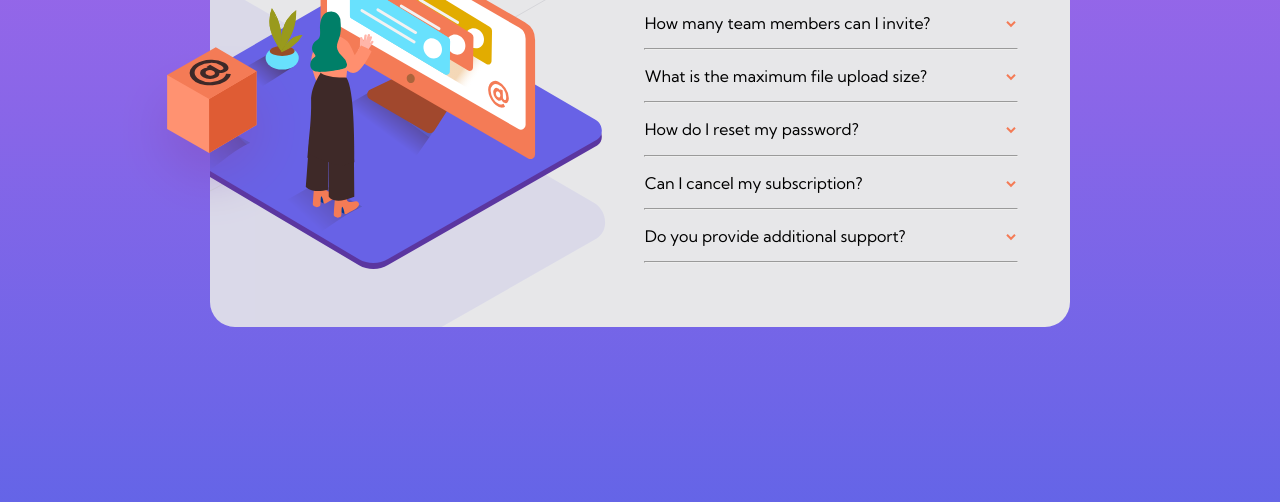
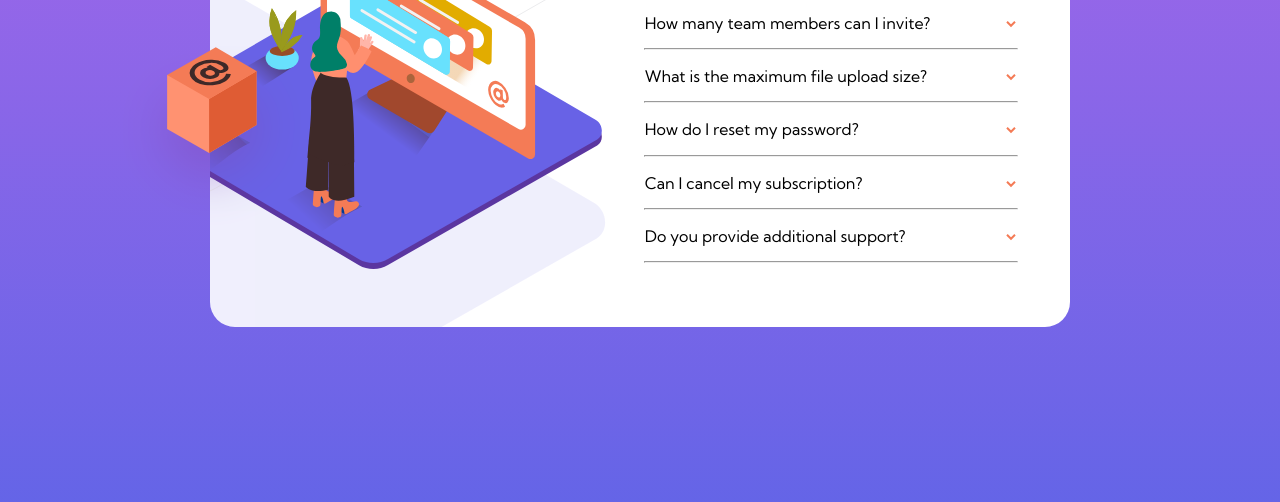
Before and after one commit to Kirp/faq-accordion-card-solution, a plain HTML site: page index.html in a window 1280 px wide. Shown: the part 298-800 px from the top of the page. Drawn offline with Linux system fonts and the light colour scheme.

Commit message:
Update style.css

```diff
--- a/style.css
+++ b/style.css
@@ -46,7 +46,7 @@ body {
 main {
     width: 21.1em;
     min-width: 17.5em;
-    background-color: var(--light-grayish-blue);
+    background-color: white;
     display:flex;
     flex-direction: column;
     justify-content: center;
```
